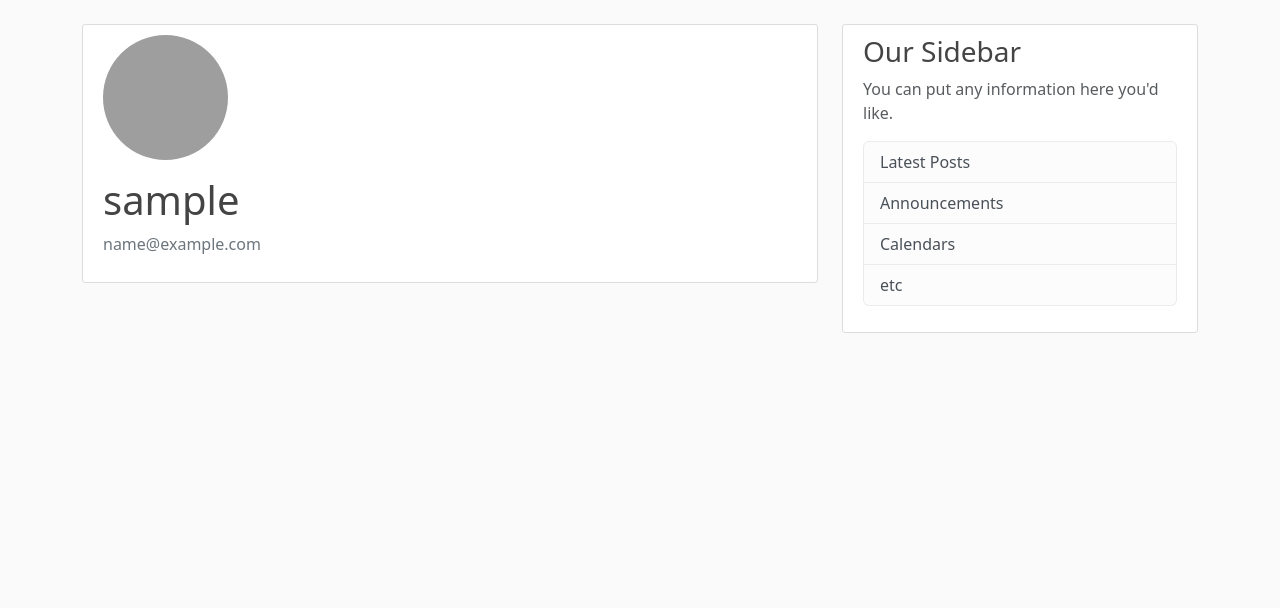
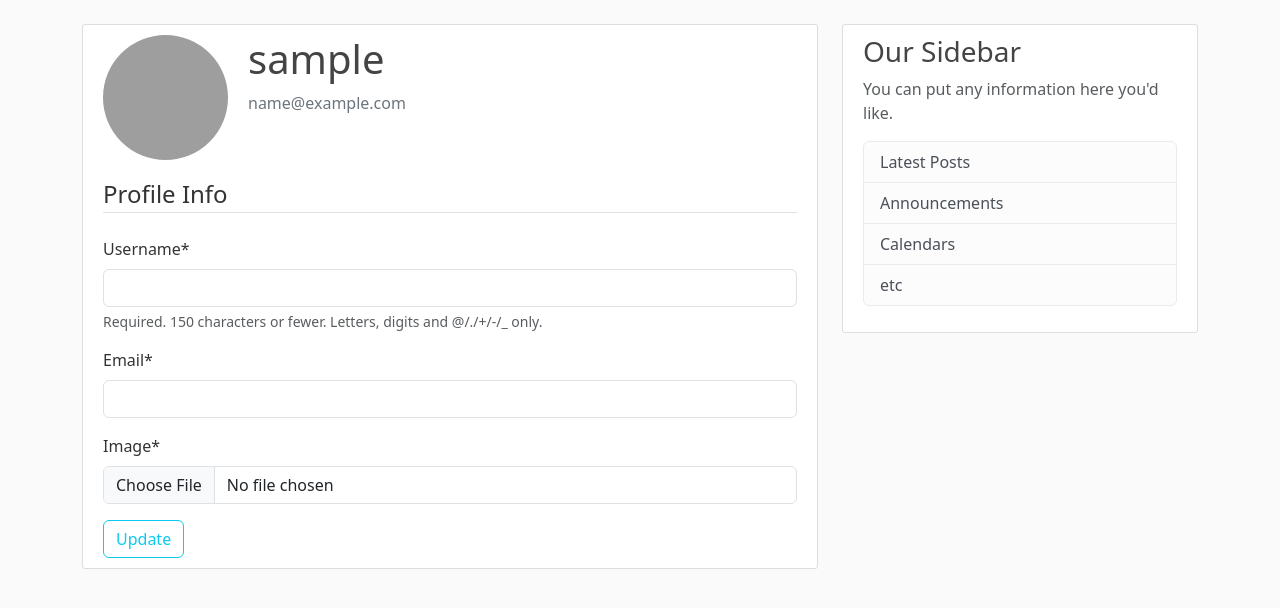
Before and after one commit to UriBaynesay/blog-project, a Django app: template blog_app/users/templates/users/profile.html in a window 1280 px wide. Shown: the part 56-664 px from the top of the page. Run offline with Django 5.2, Linux system fonts and the light colour scheme; the template is opened without the code that fills it: values that come from a table or form of the project are taken from there, others are empty; the visitor is signed in with stand-in values (Sample User, id 1); some libraries are stand-ins or nearby versions; grey boxes are pictures that could not be loaded.

Commit message:
added update user and profile

```diff
--- a/blog_app/users/forms.py
+++ b/blog_app/users/forms.py
@@ -1,5 +1,6 @@
 from django import forms
 from django.contrib.auth.models import User
+from .models import Profile
 from django.contrib.auth.forms import UserCreationForm
 
 
@@ -9,3 +10,17 @@ class UserRegisterForm(UserCreationForm):
     class Meta:
         model = User
         fields = ['username', 'email', 'password1', 'password2']
+
+
+class UserUpdateForm(forms.ModelForm):
+    email = forms.EmailField()
+
+    class Meta:
+        model = User
+        fields = ['username', 'email']
+
+
+class ProfileUpdateForm(forms.ModelForm):
+    class Meta:
+        model = Profile
+        fields = ['image']
--- a/blog_app/users/templates/users/profile.html
+++ b/blog_app/users/templates/users/profile.html
@@ -2,13 +2,23 @@
 {% load crispy_forms_tags %}
 {% block content %}
     <div class="content-section">
-      <div class="media">
+      <div class="media d-flex">
         <img class="rounded-circle account-img" src="{{ user.profile.image.url }}">
         <div class="media-body">
           <h2 class="account-heading">{{ user.username }}</h2>
           <p class="text-secondary">{{ user.email }}</p>
         </div>
       </div>
-      <!-- FORM HERE -->
+        <form method="POST" enctype="multipart/form-data">
+          {% csrf_token %}
+          <fieldset class="form-group">
+              <legend class="border-bottom mb-4">Profile Info</legend>
+              {{ u_form|crispy }}
+              {{ p_form|crispy }}
+          </fieldset>
+          <div class="form-group">
+              <button class="btn btn-outline-info" type="submit">Update</button>
+          </div>
+        </form>
     </div>
 {% endblock content %}
```
Also changed, not shown: blog_app/users/views.py (+14 -2 lines).
